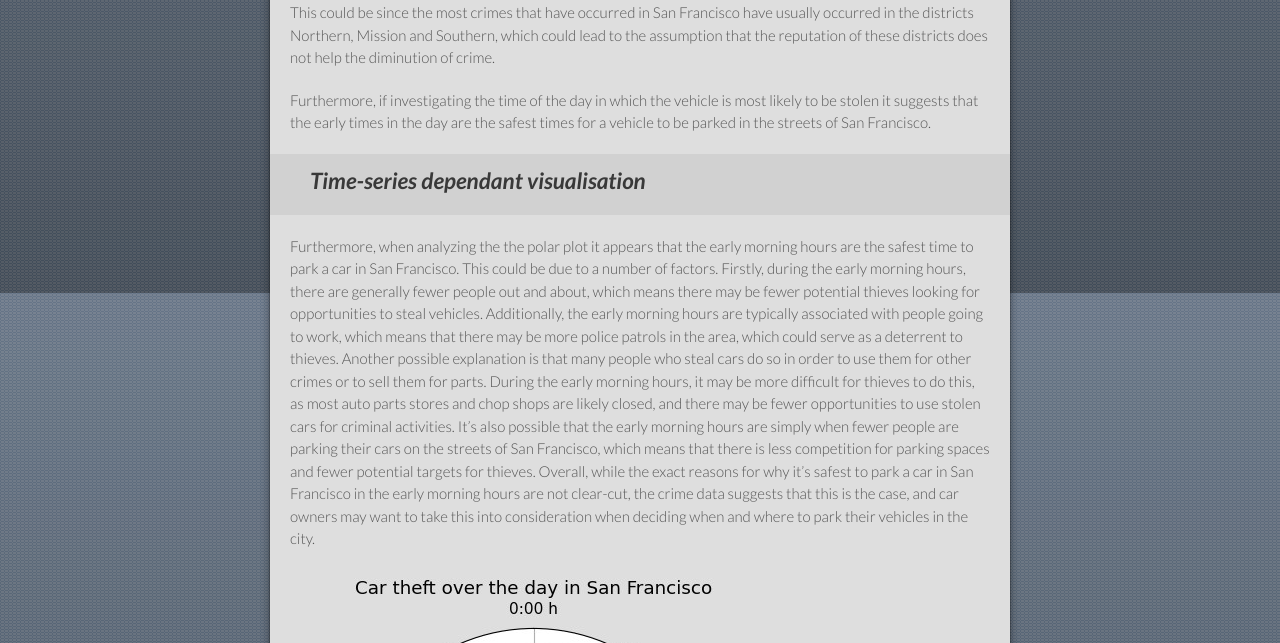
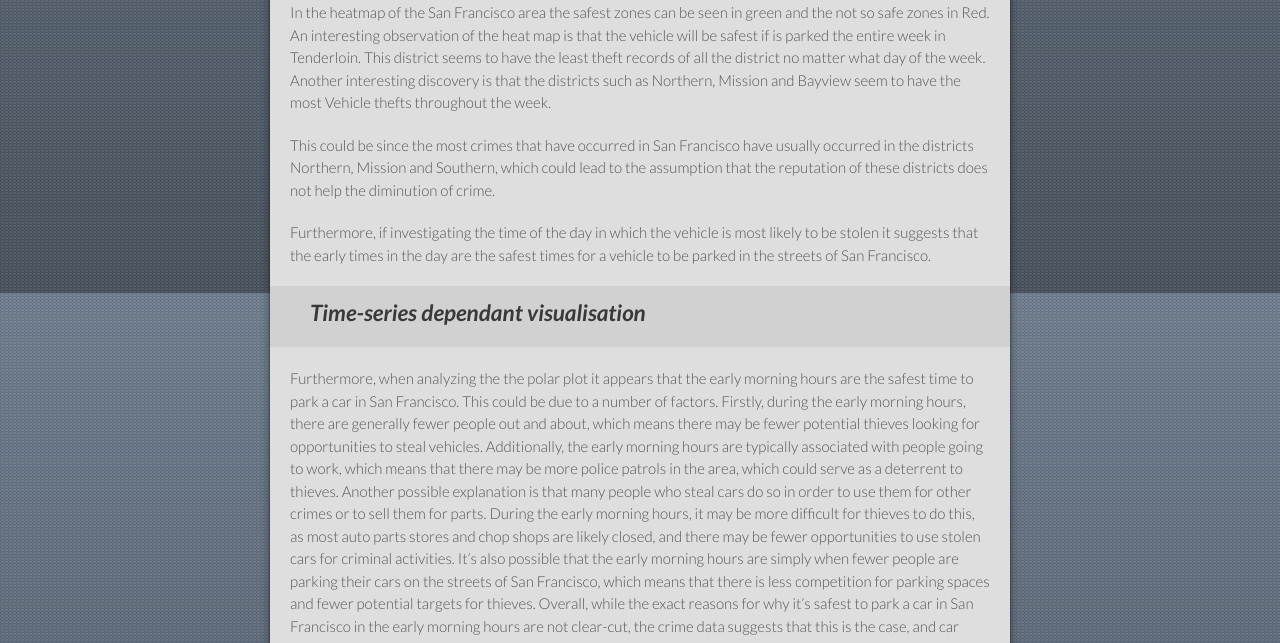
Before and after one commit to kocation/kocation.github.io, a Jekyll site: the page built from index.md, in a window 1280 px wide and 900 px high, scrolled down 1250 px, cut to the strip 257-900 px from the top of the window. Built offline with Jekyll 4.4.1, drawn with Linux system fonts in a browser that asks for light colours; our own code applies the rules of GitHub Pages for plain Markdown files.

Commit message:
Update index.md

```diff
--- a/index.md
+++ b/index.md
@@ -27,6 +27,8 @@ If you are planning on a road trip to this city, you must be careful about where
 Car theft is one of the most frustrating experiences one can have as the Vehicle most likely if recovered will no longer be in the condition it was prior to the theft. This makes it crucial to know where the car can be left and where it most likely will attract too much attention. Therefore, to determine the safest District in which a vehicle can be left without having to worry about not finding it where it was parked. The crime data of each vehicle theft in the year 2017 is analyzed to provide a reference on the most recent car thefts. Furthermore, individual days can also be selected to see which days the vehicles were most likely to be stolen in the respective Districts, where green represents safe and scales to a red (unsafe) color.
 
 <iframe src="SF_crime_map.html" height="600px" width="100%" style="border:none;"></iframe>
+
+In the heatmap of the San Francisco area the safest zones can be seen in green and the not so safe zones in Red. An interesting observation of the heat map is that the vehicle will be safest if is parked the entire week in Tenderloin. This district seems to have the least theft records of all the district no matter what day of the week. Another interesting discovery is that the districts such as Northern, Mission and Bayview seem to have the most Vehicle thefts throughout the week.
 
 This could be since the most crimes that have occurred in San Francisco have usually occurred in the districts Northern, Mission and Southern, which could lead to the assumption that the reputation of these districts does not help the diminution of crime.
 
```
